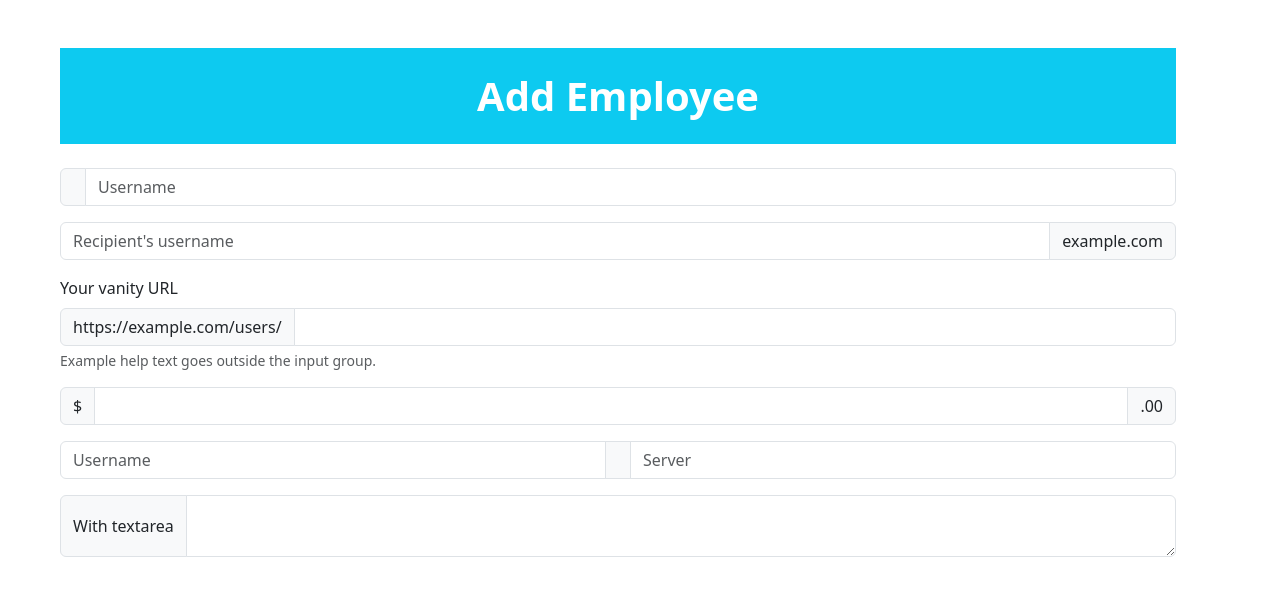
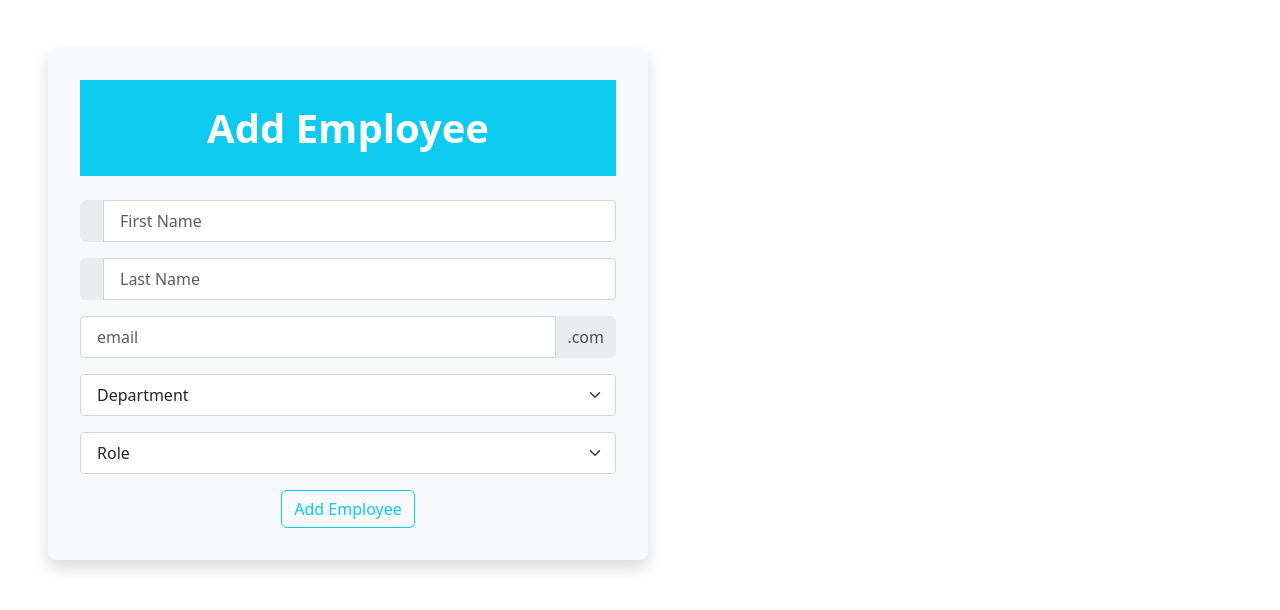
Before and after one commit to GihanSujith/Employee-App-Front-End, an Angular app: page / in a window 1280 px wide. Shown: the top 610 px of the page. Built offline with nearby package versions, Linux system fonts and the light colour scheme.

Commit message:
ng model

```diff
--- a/src/app/page/manage-emp/manage-emp.component.css
+++ b/src/app/page/manage-emp/manage-emp.component.css
@@ -0,0 +1,39 @@
+.container {
+    max-width: 600px;
+    margin: 0 auto;
+    background-color: #f8f9fa;
+    padding: 2rem;
+    border-radius: 0.5rem;
+    box-shadow: 0 0.5rem 1rem rgba(0, 0, 0, 0.15);
+  }
+
+  .input-group-text {
+    background-color: #e9ecef;
+    border: none;
+    color: #495057;
+  }
+
+  .form-control,
+  .form-select {
+    border: 1px solid #ced4da;
+    border-radius: 0.25rem;
+    padding: 0.5rem 1rem;
+    transition: border-color 0.15s ease-in-out, box-shadow 0.15s ease-in-out;
+  }
+
+  .form-control:focus,
+  .form-select:focus {
+    outline: none;
+    border-color: #80bdff;
+    box-shadow: 0 0 0 0.2rem rgba(0, 123, 255, 0.25);
+  }
+
+  .btn-info {
+    background-color: #17a2b8;
+    border-color: #17a2b8;
+  }
+
+  .btn-info:hover {
+    background-color: #138496;
+    border-color: #117a8b;
+  }
--- a/src/app/page/manage-emp/manage-emp.component.html
+++ b/src/app/page/manage-emp/manage-emp.component.html
@@ -1,39 +1,34 @@
 <div class="container m-5">
-
     <h1 class="text-center mb-4 bg-info p-4 text-white fw-bolder">Add Employee</h1>
     <div class="input-group mb-3">
-        <span class="input-group-text" id="basic-addon1"></span>
-        <input type="text" class="form-control" placeholder="Username" aria-label="Username" aria-describedby="basic-addon1">
+      <span class="input-group-text" id="basic-addon1"><i class="fas fa-user"></i></span>
+      <input type="text" class="form-control" placeholder="First Name" aria-label="Username" [(ngModel)]="firstName" aria-describedby="basic-addon1">
     </div>
-
     <div class="input-group mb-3">
-        <input type="text" class="form-control" placeholder="Recipient's username" aria-label="Recipient's username" aria-describedby="basic-addon2">
-        <span class="input-group-text" id="basic-addon2">example.com</span>
+      <span class="input-group-text" id="basic-addon1"><i class="fas fa-user"></i></span>
+      <input type="text" class="form-control" placeholder="Last Name" aria-label="Username" aria-describedby="basic-addon1">
     </div>
-
-      <div class="mb-3">
-        <label for="basic-url" class="form-label">Your vanity URL</label>
-        <div class="input-group">
-          <span class="input-group-text" id="basic-addon3">https://example.com/users/</span>
-          <input type="text" class="form-control" id="basic-url" aria-describedby="basic-addon3 basic-addon4">
+    <div class="input-group mb-3">
+      <input type="text" class="form-control" placeholder="email" aria-label="Recipient's username" aria-describedby="basic-addon2">
+      <span class="input-group-text" id="basic-addon2">.com</span>
     </div>
-        <div class="form-text" id="basic-addon4">Example help text goes outside the input group.</div>
+    <div class="input-group mb-3">
+      <select class="form-select" aria-label="Default select example">
+        <option selected>Department</option>
+        <option value="1">One</option>
+        <option value="2">Two</option>
+        <option value="3">Three</option>
+      </select>
     </div>
-
     <div class="input-group mb-3">
-        <span class="input-group-text">$</span>
-        <input type="text" class="form-control" aria-label="Amount (to the nearest dollar)">
-        <span class="input-group-text">.00</span>
+      <select class="form-select" aria-label="Default select example">
+        <option selected>Role</option>
+        <option value="1">One</option>
+        <option value="2">Two</option>
+        <option value="3">Three</option>
+      </select>
     </div>
-
-      <div class="input-group mb-3">
-        <input type="text" class="form-control" placeholder="Username" aria-label="Username">
-        <span class="input-group-text"></span>
-        <input type="text" class="form-control" placeholder="Server" aria-label="Server">
-      </div>
-
-      <div class="input-group">
-        <span class="input-group-text">With textarea</span>
-        <textarea class="form-control" aria-label="With textarea"></textarea>
+    <div class="d-flex justify-content-center">
+      <button type="button" class="btn btn-outline-info " (click)="addEmployee()">Add Employee</button>
     </div>
   </div>
--- a/src/app/page/manage-emp/manage-emp.component.ts
+++ b/src/app/page/manage-emp/manage-emp.component.ts
@@ -1,18 +1,18 @@
 import { Component } from '@angular/core';
+import { FormsModule } from '@angular/forms';
 
 @Component({
   selector: 'app-manage-emp',
   standalone: true,
-  imports: [],
+  imports: [FormsModule],
   templateUrl: './manage-emp.component.html',
   styleUrl: './manage-emp.component.css'
 })
 export class ManageEmpComponent {
-  public employeeObj ={
-    firstName:"",
-    lastName:"",
-    email:"",
-    departmentId:"",
-    roleId:""
+
+  public firstName:string=""
+
+  addEmployee(){
+    alert(this.firstName)
   }
 }
```
Lines whose indentation alone changed are shown as unchanged.
